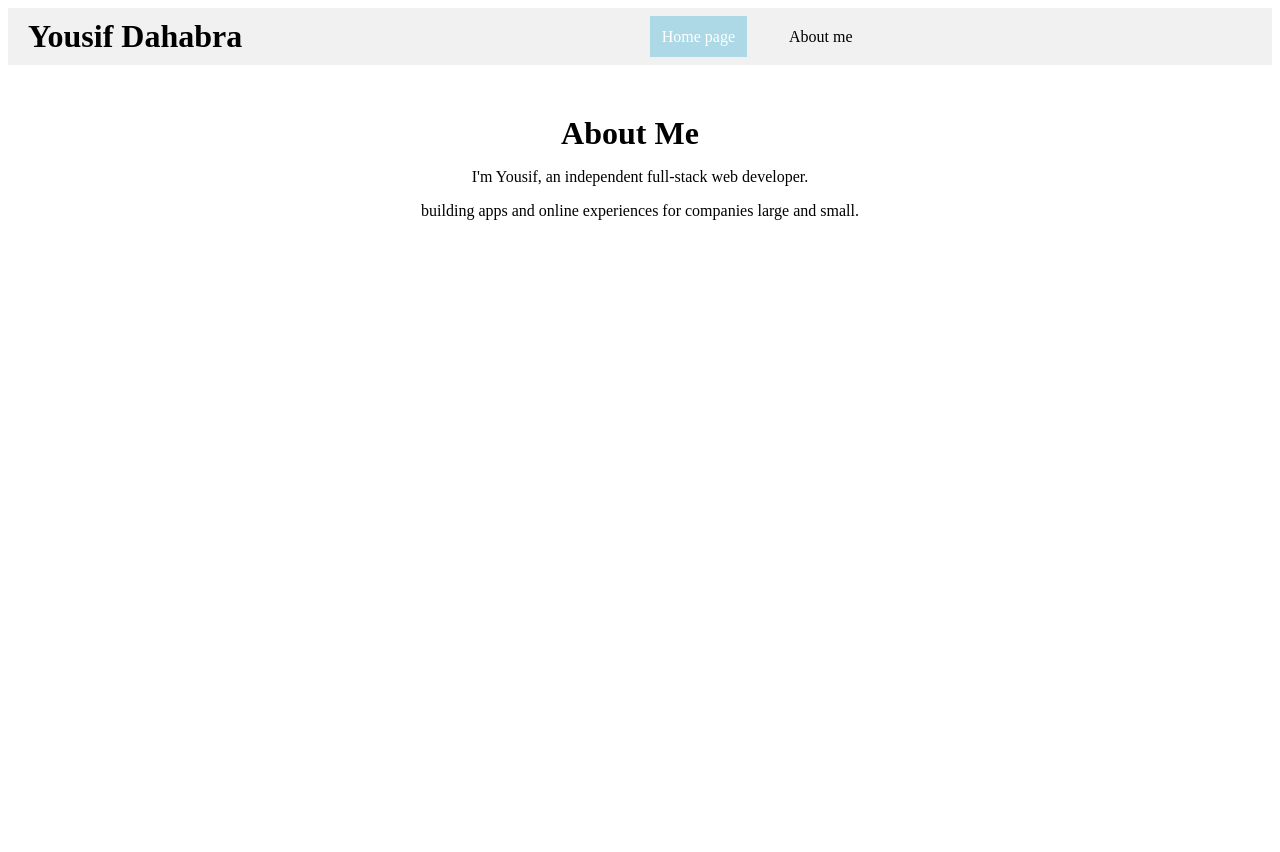
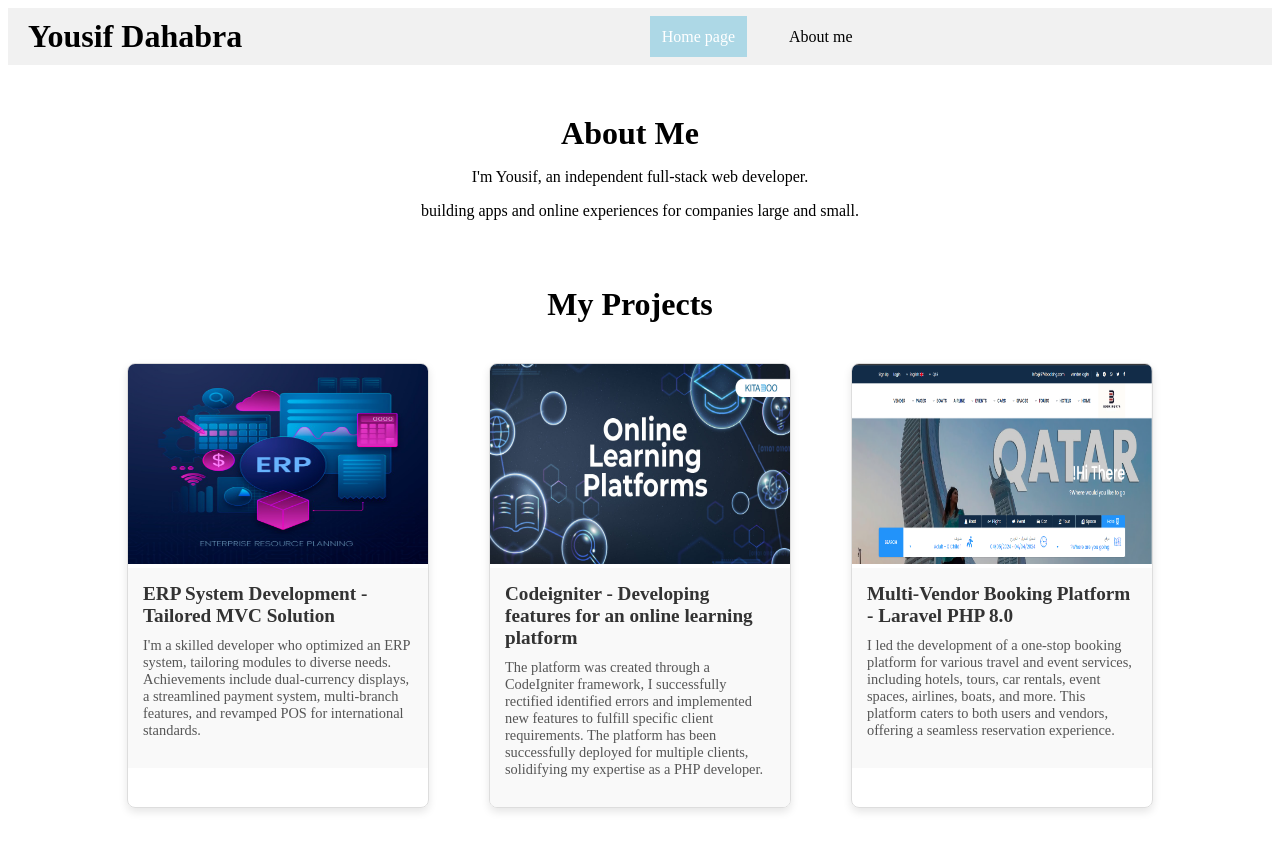
Before and after one commit to yousifdahabra/portfolio, a plain HTML site: page index.html in a window 1280 px wide. Before the commit the page ends 800 px from the top, so only its background shows below. Drawn offline with Linux system fonts and the light colour scheme.

Commit message:
Updated My home page by insert my project section and Create new image folder img

```diff
--- a/index.html
+++ b/index.html
@@ -29,6 +29,36 @@
     </div>
 
 
+    <h1 class="center">My Projects</h1>
+    <div class="card-container">
+
+        <div class="project-card">
+            <img src="img/erp.jpeg" alt="Project Image">
+            <div class="card-content">
+                <h3>ERP System Development - Tailored MVC Solution</h3>
+                <p>I'm a skilled developer who optimized an ERP system, tailoring modules to diverse needs. Achievements include dual-currency displays, a streamlined payment system, multi-branch features, and revamped POS for international standards.</p>
+            </div>
+        </div>
+
+        <div class="project-card">
+            <img src="img/learn.jpg" alt="Project Image">
+            <div class="card-content">
+                <h3>Codeigniter - Developing features for an online learning platform</h3>
+                <p>The platform was created through a CodeIgniter framework, I successfully rectified identified errors and implemented new features to fulfill specific client requirements. The platform has been successfully deployed for multiple clients, solidifying my expertise as a PHP developer.</p>
+            </div>
+        </div>
+
+        <div class="project-card">
+            <img src="img/visit.png" alt="Project Image">
+            <div class="card-content">
+                <h3>Multi-Vendor Booking Platform - Laravel PHP 8.0</h3>
+                <p>I led the development of a one-stop booking platform for various travel and event services, including hotels, tours, car rentals, event spaces, airlines, boats, and more. This platform caters to both users and vendors, offering a seamless reservation experience.</p>
+            </div>
+        </div>
+    </div>
+
+
+
 </body>
 
 </html>
--- a/styles/home.css
+++ b/styles/home.css
@@ -15,6 +15,9 @@ h1 {
     padding-right: 20px;
 }
 
+.center{
+    text-align: center;
+}
 
 .ul-menu{
     display: flex;
@@ -72,3 +75,41 @@ section {
     max-width: 100%;
     height: auto;
 }
+
+.card-container {
+    display: flex;
+    justify-content: center;
+    gap: 20px;
+    padding: 20px;
+}
+
+.project-card {
+    width: 300px;
+    border: 1px solid #ddd;
+    border-radius: 8px;
+    overflow: hidden;
+    box-shadow: 0 4px 8px rgba(0, 0, 0, 0.1);
+    margin: 20px;
+}
+
+.project-card img {
+    width: 100%;
+    height: 200px;
+}
+
+.card-content {
+    padding: 15px;
+    background-color: #f9f9f9;
+}
+
+.card-content h3 {
+    margin: 0;
+    font-size: 1.2rem;
+    color: #333;
+}
+
+.card-content p {
+    margin-top: 10px;
+    font-size: 0.9rem;
+    color: #555;
+}
```
Also changed, not shown: img/erp.jpeg (added), img/learn.jpg (added), img/visit.png (added), img/who.jpg (added).
